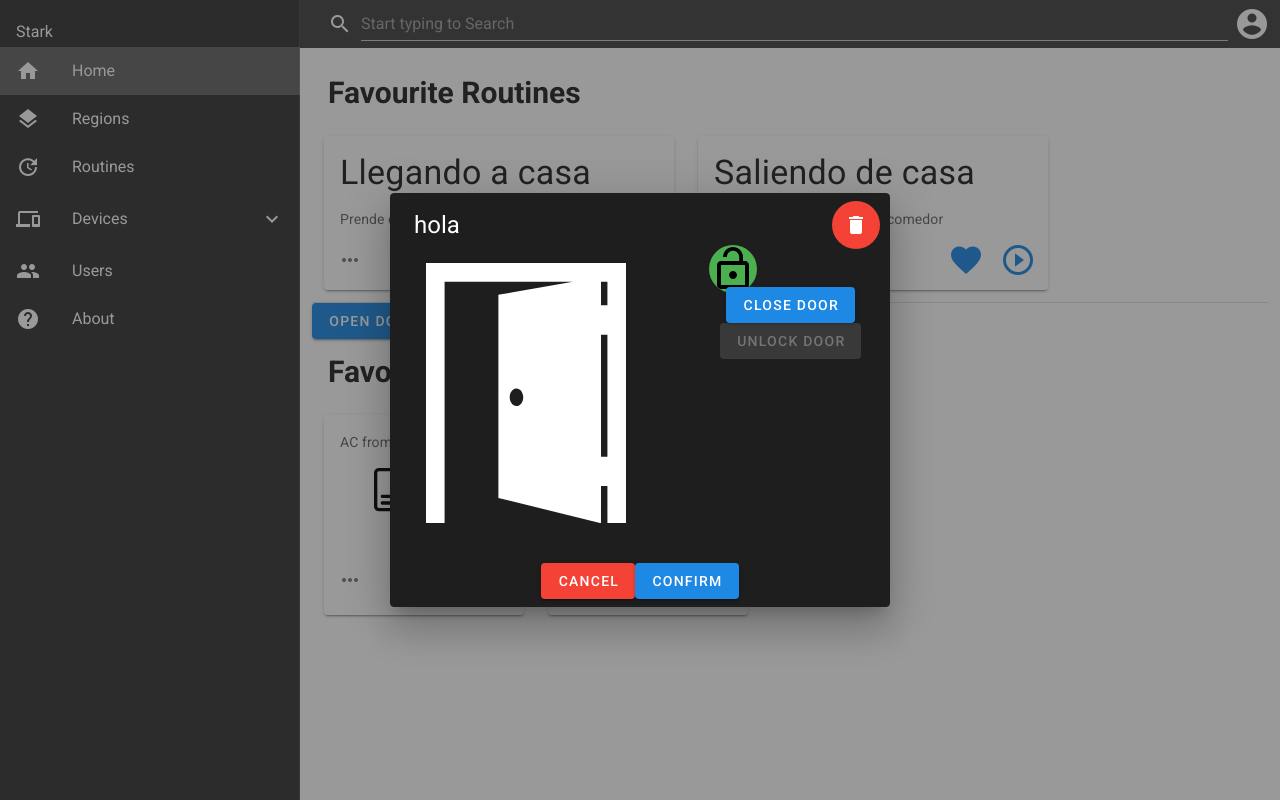
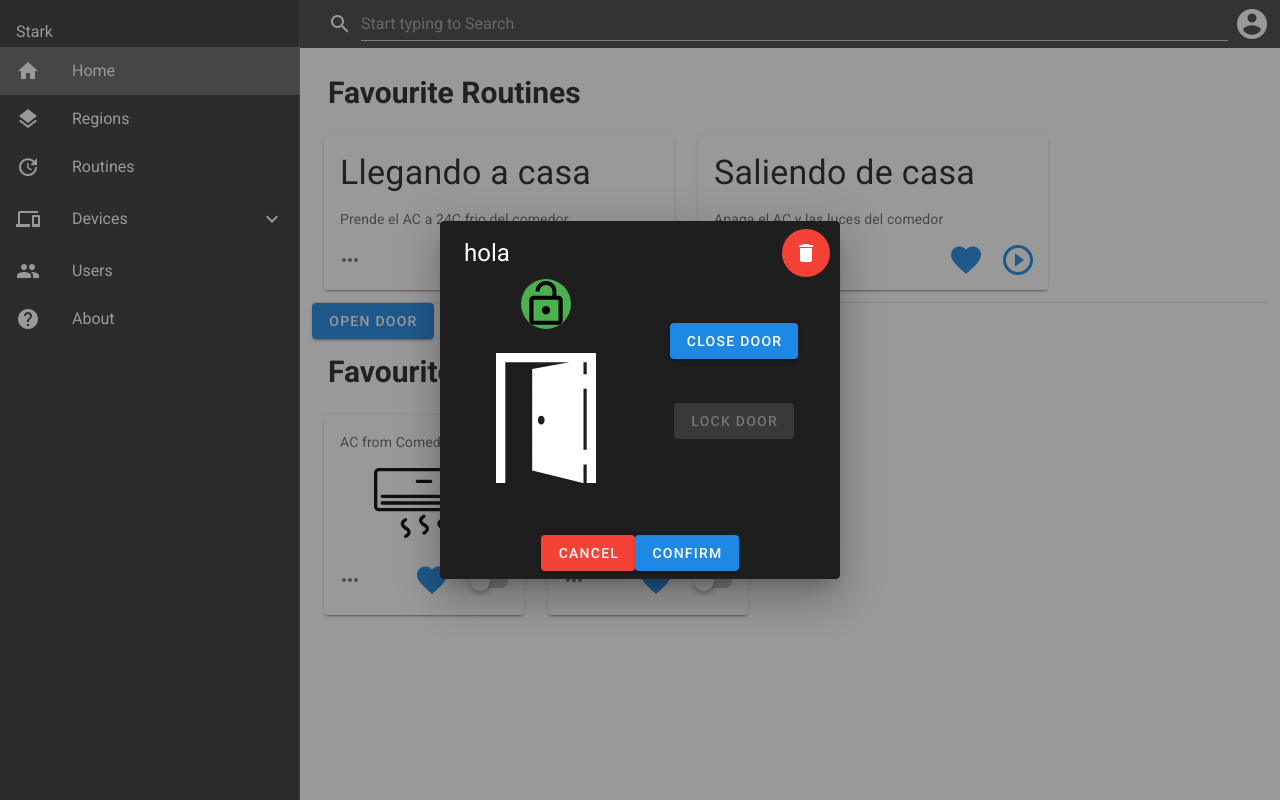
Before and after one commit to nicbritos/hci-stark-industries-web, a Vue app: page / in a window 1280 px wide. Both pictures are taken after a click on the button "OPEN DOOR". Built offline with nearby package versions, Linux system fonts and the light colour scheme.

Commit message:
Door Menu Finished
Hice una negrada para ordenar los botones

```diff
--- a/src/components/Menus/DoorMenu.vue
+++ b/src/components/Menus/DoorMenu.vue
@@ -1,12 +1,12 @@
 <template>
-  <v-dialog v-model="DoorMenu" persistent max-width="500px">
+  <v-dialog v-model="DoorMenu" persistent max-width="400px">
     <template v-slot:activator="{ on }">
       <v-btn color="primary" dark v-on="on">Open Door</v-btn>
     </template>
 
     <v-card dark raised>
       <v-card-title>
-        <span class="headline">{{ Name }}</span>
+        <span class="headline">{{ name }}</span>
 
         <v-btn icon absolute right @click="DoorMenu = false">
           <v-avatar color="red">
@@ -14,46 +14,53 @@
           </v-avatar>
         </v-btn>
       </v-card-title>
-      <v-card-text>
-        <v-container>
-          <v-row class="justify-center">
+      <v-card-text clas="text-center">
+<!--        <v-container>-->
+          <v-row>
               <v-col>
-              <v-img max-width="200" :src="CurrentDoorImage" />
-            </v-col>
-              <v-col cols="4">
 
-                  <v-row>
-                      <v-btn icon  @click="ChangeSecurityState()">
-                          <v-avatar color="green">
+                <v-row class=" mb-6 " justify="center"  no-gutters>
+<!--                  <v-btn icon @click="ChangeSecurityState()">-->
+                    <v-avatar color="green" size="50">
                       <v-img :src="currentSecurityImage" />
                     </v-avatar>
-                      </v-btn>
-
+<!--                  </v-btn>-->
                 </v-row>
 
+                <v-row class=" mb-6 " justify="center" no-gutters>
+                  <v-img
+                    max-width="100"
+                    max-height="300"
+                    :src="CurrentDoorImage"
+                  />
+                </v-row>
 
-                <v-row>
-
-                  <div class="text-center ">
+              </v-col>
+            <v-col class="text-center">
+              <br/>
+              <br/>
                   <v-btn
                     color="blue"
+                    class="text-center"
                     :disabled="!enableOpenCloseButton"
                     @click="ChangeDoorState()"
                   >
                     {{ this.currentOpenCloseButtonString }}
                   </v-btn>
+              <br/>
+              <br/>
+              <br/>
                   <v-btn
                     color="blue"
+                    class="text-center"
                     :disabled="!enableLockUnlockButton"
                     @click="ChangeSecurityState()"
                   >
                     {{ this.currentLockUnlockButtonString }}
                   </v-btn>
-                  </div>
-                </v-row>
             </v-col>
           </v-row>
-        </v-container>
+<!--        </v-container>-->
       </v-card-text>
       <v-card-actions class="justify-center">
         <div class="text-center">
@@ -69,7 +76,7 @@
 export default {
   name: "DoorMenu",
 
-  props: ["Name"],
+  props: ["name"],
 
   data: () => ({
     DoorMenu: false,
@@ -79,7 +86,7 @@ export default {
     lockDoorImage: "img/devices/DoorLock.svg",
     unlockDoorImage: "img/devices/DoorUnlock.svg",
 
-      currentSecurityImage:"img/devices/DoorUnlock.svg",
+    currentSecurityImage: "img/devices/DoorUnlock.svg",
     CurrentDoorImage: "img/devices/OpenDoor.svg",
 
     OpenButtonString: "Open Door",
@@ -93,7 +100,7 @@ export default {
     enableOpenCloseButton: true,
     enableLockUnlockButton: false,
 
-    currentLockUnlockButtonString: "Unlock Door"
+    currentLockUnlockButtonString: "Lock Door"
   }),
   methods: {
     ChangeDoorState() {
@@ -105,33 +112,38 @@ export default {
     },
     SetOpenState() {
       this.CurrentDoorImage = this.openDoorImage;
-      this.currentOpenCloseButtonString = this.OpenButtonString;
+      this.currentOpenCloseButtonString = this.CloseButtonString;
       this.enableLockUnlockButton = false;
     },
     SetCloseState() {
       this.CurrentDoorImage = this.closedDoorImage;
-      this.currentOpenCloseButtonString = this.CloseButtonString;
+      this.currentOpenCloseButtonString = this.OpenButtonString;
       this.enableLockUnlockButton = true;
     },
     ChangeSecurityState() {
       if (this.currentLockUnlockButtonString === this.LockButtonString) {
-        this.SetUnlockState();
+        this.SetLockState();
       } else if (
         this.currentLockUnlockButtonString === this.UnlockButtonString
       ) {
-        this.SetLockState();
+        this.SetUnlockState();
       }
     },
     SetUnlockState() {
       this.enableOpenCloseButton = true;
-      this.currentLockUnlockButtonString = this.UnlockButtonString;
+      this.currentLockUnlockButtonString = this.LockButtonString;
+      this.currentSecurityImage = this.unlockDoorImage;
     },
     SetLockState() {
       this.enableOpenCloseButton = false;
-      this.currentLockUnlockButtonString = this.LockButtonString;
+      this.currentLockUnlockButtonString = this.UnlockButtonString;
+      this.currentSecurityImage = this.lockDoorImage;
+
     }
   }
 };
 </script>
 
-<style scoped></style>
+<style scoped>
+
+</style>
--- a/src/views/Home.vue
+++ b/src/views/Home.vue
@@ -14,7 +14,7 @@
         <v-divider></v-divider>
       </v-col>
     </v-row>
-      <DoorMenu Name="hola"/>
+      <DoorMenu name="hola"/>
 
     <v-row>
       <v-col>
```
Also changed, not shown: public/img/devices/DoorLock.svg. Lines whose indentation alone changed are shown as unchanged.
